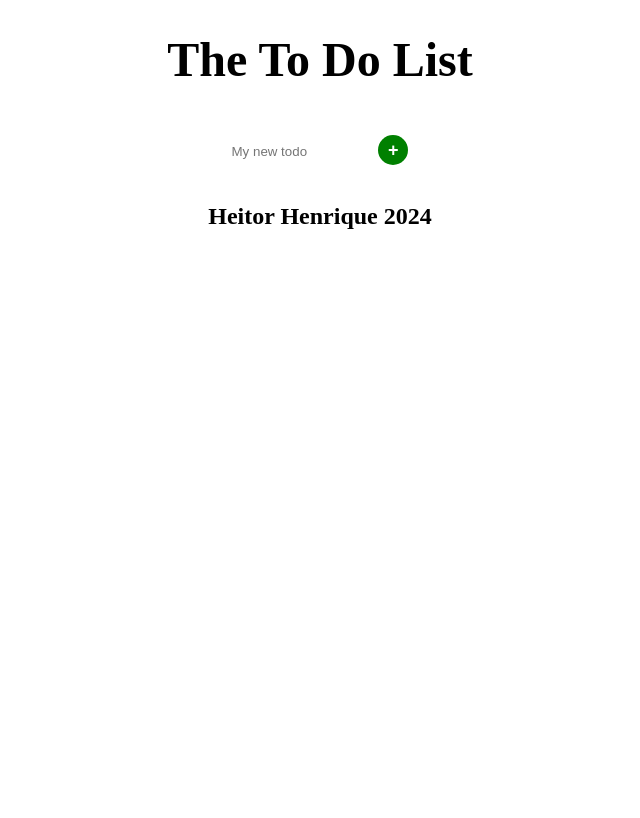
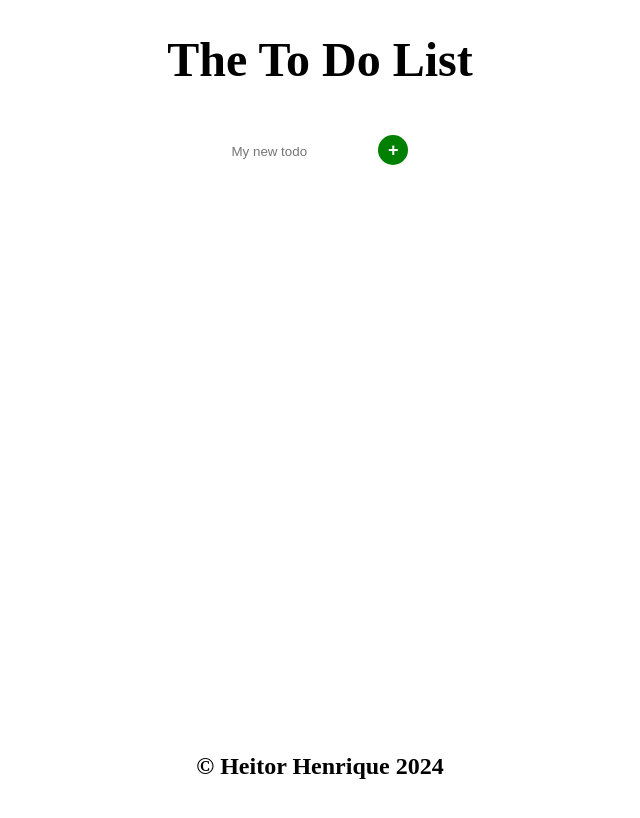
Before and after one commit to HeitorHMA/TheTodoApp, a website built with webpack: page dist/index.html in a window 1280 px wide. Shown: the whole page, without its empty margins (320-960 px from the left). Built offline with nearby package versions, Linux system fonts and the light colour scheme.

Commit message:
Create footer in html.

```diff
--- a/dist/index.html
+++ b/dist/index.html
@@ -20,7 +20,7 @@
 
     </div>
     <div id="copyrightHeitor">
-      <h2>Heitor Henrique 2024</h2>
+      <h2>&copy; Heitor Henrique 2024</h2>
     </div>
     <script src="main.js"></script>
 </body>
--- a/dist/style.css
+++ b/dist/style.css
@@ -6,6 +6,10 @@ body{
     align-items: center;
 }
 #copyrightHeitor{
+    left: 0;
+    bottom: 0;
+    width: 100%;
+    position: absolute;
     justify-content: center;
     align-items: center;
     text-align: center;
```
